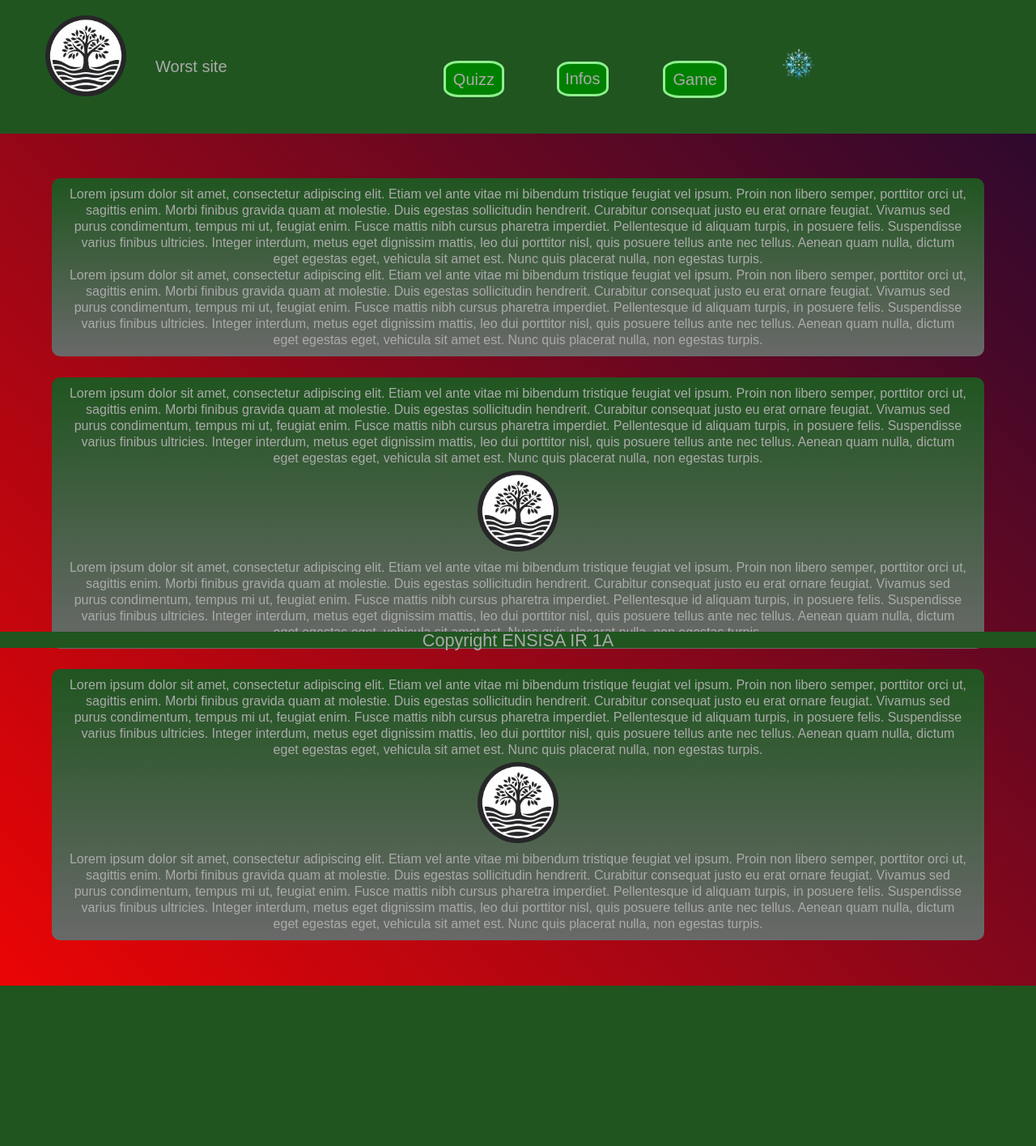
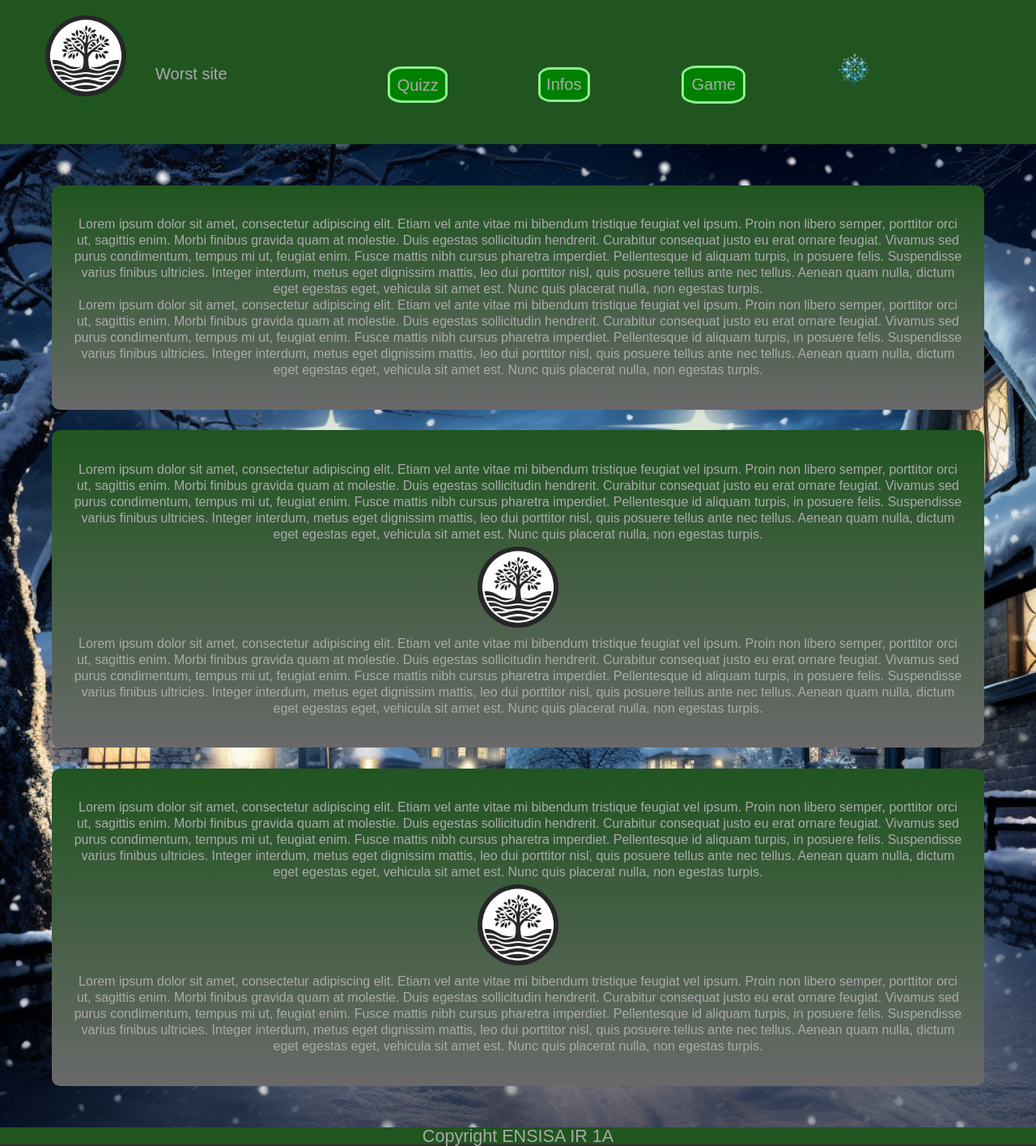
Before and after one commit to Burn3rII/Nuit-de-l-info, a Django app: template nuitinfo/exemple/templates/exemple/index.html in a window 1280 px wide. Shown: the whole page at 81% size. Before the commit the page ends 1217 px from the top, so only its background shows below. Run offline with Django 3.2, Linux system fonts and the light colour scheme; the template is opened without the code that fills it, so the values that code supplies are empty.

Commit message:
background joli
❤️

```diff
--- a/nuitinfo/exemple/static/exemple/style.css
+++ b/nuitinfo/exemple/static/exemple/style.css
@@ -1,3 +1,4 @@
+
 *{
     margin: 0;
     padding: 0;
@@ -26,11 +27,12 @@ body{
     margin-top: 10%;
 }
 #title{
-    margin: 80% 0%;
+    margin: 90% 0%;
     text-align:center;
     display: inline-block;
+    margin-bottom: 25%;
+}
 
-}
 
 .head-left{
     display: inline-block;
@@ -49,7 +51,7 @@ body{
 }
 .head-right ul li{
     display:inline-block;
-    padding: 5%;
+    padding: 8%;
 }
 .head-right ul li a{
     text-decoration: none;
@@ -61,12 +63,16 @@ body{
 }
 
 section{
-    background-image: linear-gradient(45deg,rgba(255, 0, 0, 0.902), rgb(46, 9, 46));
+    background-image: url(./img/snow.png);
+    background-size: cover;
+    background-repeat: no-repeat;
     height: 100%;
-    padding: 30px 0px 30px 0px;
+    /*padding: 30px 0px 30px 0px;*/
+    padding: 2% 0%;
 }
 section div {
-    padding: 10px 20px ;
+    /*padding: 10px 20px ;*/
+    padding: 3% 2% ;
     background-image: linear-gradient(180deg,rgb(32, 85, 32),rgb(105, 105, 105));
     margin:2% 5%;
     text-align: center;
@@ -81,9 +87,7 @@ section div img{
 }
 
 footer{
-    position: fixed;
-    bottom: 0%;
-    /*left: 5%;*/
+    bottom: 0;
     background-color:rgb(32, 85, 32);
     width: 100%;
     height: 2.5%;
```
Also changed, not shown: nuitinfo/exemple/static/exemple/img/snow.png (added).
